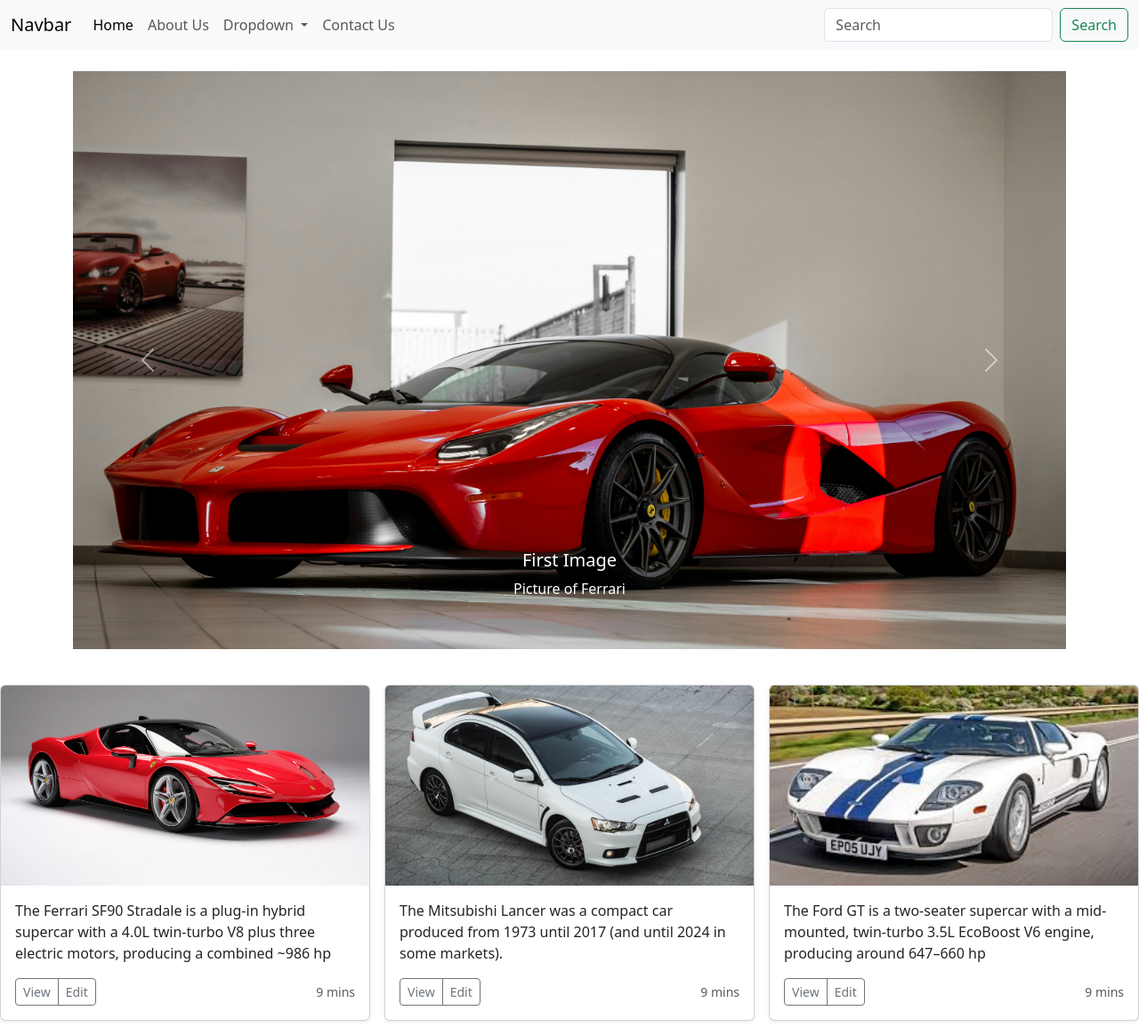
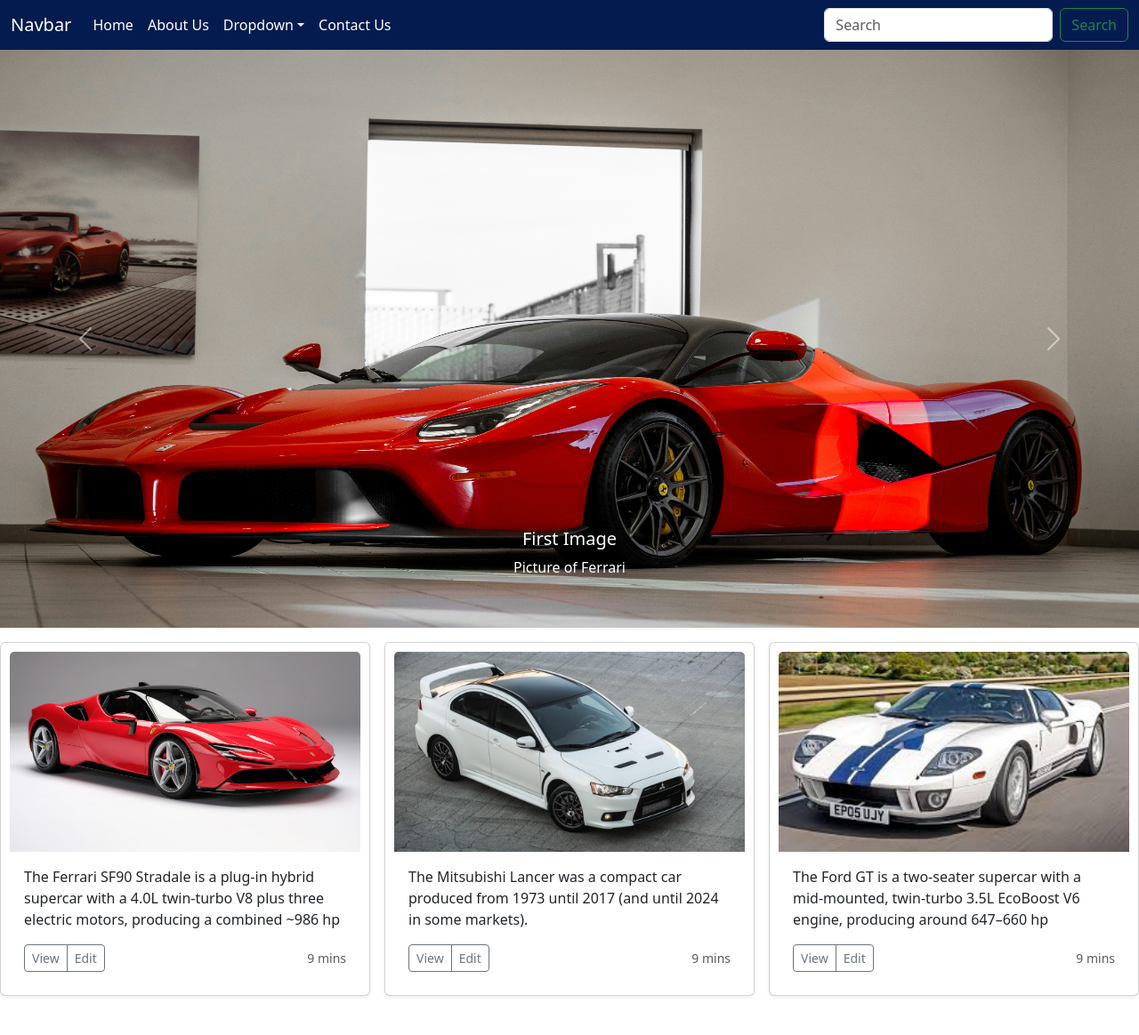
Before and after one commit to Bilal-2099/First_Django, a Django app: page / in a window 1280 px wide. Shown: the whole page at 89% size. After the commit the page ends 1121 px from the top, so only its background shows below. Run offline with Django 5.2, Linux system fonts and the light colour scheme.

Commit message:
Daily Updates

```diff
--- a/templates/base.html
+++ b/templates/base.html
@@ -4,27 +4,41 @@
     <meta charset="utf-8">
     <meta name="viewport" content="width=device-width, initial-scale=1">
     <title> {% block title %}{% endblock title %} Django Practice</title>
-    <link href="https://cdn.jsdelivr.net/npm/bootstrap@5.3.8/dist/css/bootstrap.min.css" rel="stylesheet" integrity="sha384-sRIl4kxILFvY47J16cr9ZwB07vP4J8+LH7qKQnuqkuIAvNWLzeN8tE5YBujZqJLB" crossorigin="anonymous">
+
+    <link href="https://cdn.jsdelivr.net/npm/bootstrap@5.3.8/dist/css/bootstrap.min.css" rel="stylesheet">
+
+    <style>
+      /* Dark blue navbar styling */
+      nav.navbar {
+        background-color: #031b4f !important;
+      }
+
+      .navbar-brand,
+      .nav-link {
+        color: #fff !important;
+      }
+
+      .nav-link:hover {
+        color: #bcd4ff !important;
+      }
+    </style>
+
   </head>
   <body>
     <nav class="navbar navbar-expand-lg bg-body-tertiary">
       <div class="container-fluid">
         <a class="navbar-brand" href="#">Navbar</a>
-    <button class="navbar-toggler" type="button" data-bs-toggle="collapse" data-bs-target="#navbarSupportedContent" aria-controls="navbarSupportedContent" aria-expanded="false" aria-label="Toggle navigation">
+        <button class="navbar-toggler" type="button" data-bs-toggle="collapse" data-bs-target="#navbarSupportedContent">
           <span class="navbar-toggler-icon"></span>
         </button>
+
         <div class="collapse navbar-collapse" id="navbarSupportedContent">
           <ul class="navbar-nav me-auto mb-2 mb-lg-0">
-        <li class="nav-item">
-          <a class="nav-link active" aria-current="page" href="#">Home</a>
-        </li>
-        <li class="nav-item">
-          <a class="nav-link" href="/about">About Us</a>
-        </li>
+            <li class="nav-item"><a class="nav-link active" href="#">Home</a></li>
+            <li class="nav-item"><a class="nav-link" href="/about">About Us</a></li>
+
             <li class="nav-item dropdown">
-          <a class="nav-link dropdown-toggle" href="#" role="button" data-bs-toggle="dropdown" aria-expanded="false">
-            Dropdown
-          </a>
+              <a class="nav-link dropdown-toggle" href="#" data-bs-toggle="dropdown">Dropdown</a>
               <ul class="dropdown-menu">
                 <li><a class="dropdown-item" href="/services">Services</a></li>
                 <li><a class="dropdown-item" href="#">Another action</a></li>
@@ -32,20 +46,21 @@
                 <li><a class="dropdown-item" href="#">Something else here</a></li>
               </ul>
             </li>
-        <li class="nav-item">
-          <a class="nav-link" href="/contact">Contact Us</a>
-        </li>
 
+            <li class="nav-item"><a class="nav-link" href="/contact">Contact Us</a></li>
           </ul>
+
           <form class="d-flex" role="search">
-        <input class="form-control me-2" type="search" placeholder="Search" aria-label="Search"/>
+            <input class="form-control me-2" type="search" placeholder="Search">
             <button class="btn btn-outline-success" type="submit">Search</button>
           </form>
+
         </div>
       </div>
     </nav>
+
     {% block body %} {% endblock body %}
 
-    <script src="https://cdn.jsdelivr.net/npm/bootstrap@5.3.8/dist/js/bootstrap.bundle.min.js" integrity="sha384-FKyoEForCGlyvwx9Hj09JcYn3nv7wiPVlz7YYwJrWVcXK/BmnVDxM+D2scQbITxI" crossorigin="anonymous"></script>
+    <script src="https://cdn.jsdelivr.net/npm/bootstrap@5.3.8/dist/js/bootstrap.bundle.min.js"></script>
   </body>
 </html>
--- a/templates/contact.html
+++ b/templates/contact.html
@@ -1,9 +1,12 @@
 {% extends "base.html" %}
+{% load static %}
 
 {% block title %}
 Contact
 {% endblock title %}
 
 {% block body %}
-This is my contact block
+<div class="container">
+    <img src="{% static 'Phone car.jpg' %}" class="d-block w-100" height="450" alt="Contact Us">
+</div>
 {% endblock body %}
--- a/templates/index.html
+++ b/templates/index.html
@@ -8,7 +8,7 @@
 {% block body %}
 
 <!-- Carousel Section -->
-<div class="container my-4">
+<div class="container-fluid m-0 p-0" >
 
     <div id="carouselExample" class="carousel slide">
         <div class="carousel-inner">
@@ -66,7 +66,7 @@
 
     <!-- Card 1 -->
     <div class="col">
-        <div class="card shadow-sm my-3">
+        <div class="card shadow-sm my-3" style="box-shadow: 5px 5px 15px rgba(0,0,0,0.3); padding: 10px;" >
         <img src="{% static 'SF90 Stradale.jpg' %}"
              class="bd-placeholder-img card-img-top"
              width="100%" height="225"
@@ -90,7 +90,7 @@
 
     <!-- Card 2 -->
     <div class="col">
-        <div class="card shadow-sm my-3">
+        <div class="card shadow-sm my-3" style="box-shadow: 5px 5px 15px rgba(0,0,0,0.3); padding: 10px;" >
         <img src="{% static 'Mitsubishi Lancer.jpg' %}"
              class="bd-placeholder-img card-img-top"
              width="100%" height="225"
@@ -114,7 +114,7 @@
 
     <!-- Card 3 -->
     <div class="col">
-        <div class="card shadow-sm my-3">
+        <div class="card shadow-sm my-3" style="box-shadow: 5px 5px 15px rgba(0,0,0,0.3); padding: 10px;" >
         <img src="{% static 'Ford Gt.jpg' %}"
              class="bd-placeholder-img card-img-top"
              width="100%" height="225"
```
Also changed, not shown: static/Phone car.jpg (added). Lines whose indentation alone changed are shown as unchanged.
